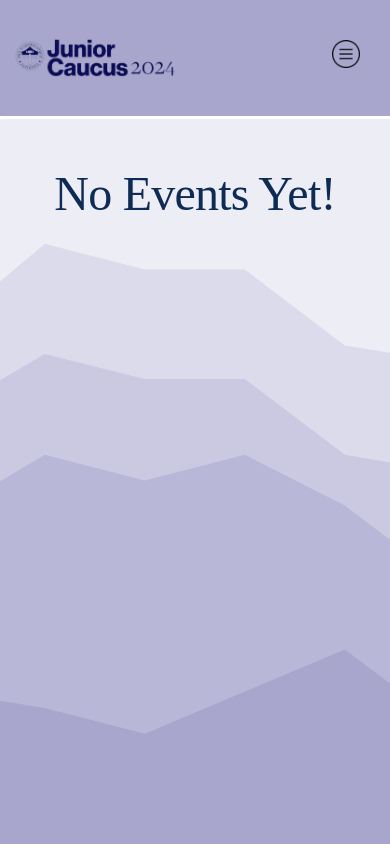
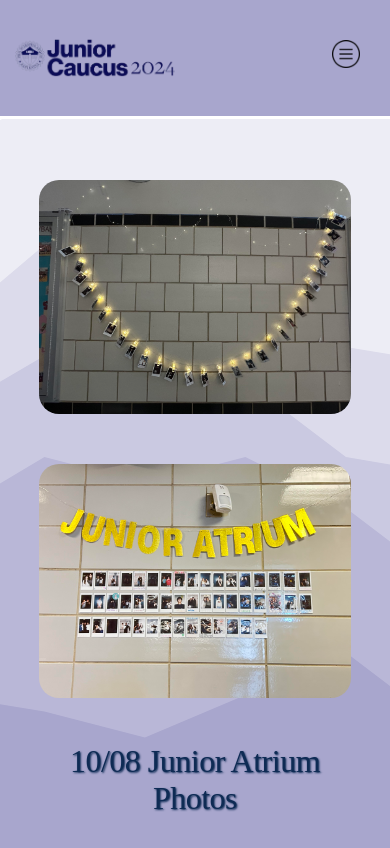
Before and after one commit to Rahuldeb5/junior.stuysu.org, a React (Create React App) app: page /other in a window 390 px wide. Built offline with nearby package versions, Linux system fonts and the light colour scheme; a web font is replaced by a local one.

Commit message:
updated events page with atrium image stuff

```diff
--- a/src/pages/Home.jsx
+++ b/src/pages/Home.jsx
@@ -12,7 +12,7 @@ import RandomQuote from "../comps/RandomQuote";
 
 export default function Home() {
   const magazineUrl =
-    "https://www.instagram.com/p/C_bW7dpP1kA/?igsh=MXV0dnNramVxYzhxYg%3D%3D";
+    "https://www.instagram.com/p/DAmgjZYvdD1/";
 
   const mobile = window.innerWidth <= 430;
 
--- a/src/pages/Members.css
+++ b/src/pages/Members.css
@@ -32,7 +32,7 @@
   justify-content: center;
   margin-left: 40px;
   margin-right: 40px;
-  font-size: 20px;
+  font-size: 20px !important;
 }
 
 .caucusMember {
@@ -60,10 +60,11 @@
   flex-wrap: wrap;
   justify-content: center;
   align-items: center;
+  padding-bottom: 50px;
 }
 
 .member-sub-box {
-  padding: 1rem;
+  padding: 1.5rem;
   display: flex;
   flex-direction: column;
   justify-content: center;
@@ -104,7 +105,7 @@
 
 @media screen and (max-width: 430px) {
   .caucusMember {
-    max-width: 95%;
+    max-width: 100%;
     white-space: nowrap;
     display: inline-block;
     overflow: hidden;
@@ -128,7 +129,20 @@
     align-items: center;
     gap: 20px;
     border: 10px black;
-    max-width: 80%;
+    max-width: 95%;
+  }
+
+  .bio-typography {
+    padding: 20px;
+    background-color: #0e2b54;
+    color: white;
+    border-radius: 25px;
+    font-family: Lora;
+    font-weight: 300;
+    justify-content: center;
+    margin-left: 40px;
+    margin-right: 40px;
+    font-size: 1.2rem !important;
   }
 
 }
--- a/src/pages/Members.jsx
+++ b/src/pages/Members.jsx
@@ -45,7 +45,7 @@ export default function About() {
                         <Box className="member-sub-box">
                             <img
                                 src={getMemberPhoto(member.Name)}
-                                style={{ display: "block", marginLeft: "auto", marginRight:"auto", paddingBottom: "25px"}}
+                                style={{display: "block", marginLeft: "auto", marginRight:"auto", paddingBottom: "25px"}}
                             />
                             <Typography
                                 className="name-typography"
--- a/src/pages/OtherEvents.css
+++ b/src/pages/OtherEvents.css
@@ -6,15 +6,39 @@
   box-sizing: border-box;
 }
 
+.otherevents-title-box {
+  display: flex;
+  justify-content: left;
+  align-items: left;
+  padding-right: 710px
+}
+
 .otherevents-title {
   display: flex;
   justify-content: center;
+  align-items: center;
+  font-size: 3.5rem !important;
+  border: 100px;
+  border-color: #0e2b54;
+  background-color: transparent;
+  color: #0e2b54;
+  border-radius: 25px;
+  font-weight: bold;
+  padding: 50px;
+  text-shadow: 1px 1px 2px #0e2b54;
+  justify-content: left;
+  align-items: left;
 }
 
 @media screen and (max-width: 430px) {
   .otherevents-title {
     font-size: 3em !important;
   }
+}
+.event-content {
+  display: flex;
+  flex-direction: column;
+
 }
 
 .other-page {
@@ -28,7 +52,7 @@
   overflow-y: auto; /* Allows vertical scrolling */
   display: flex;
   flex-direction: column;
-  gap: 16px;
+  gap: 30px;
   padding-top: 5rem;
 }
 
@@ -59,7 +83,7 @@
   flex: 1 1 85%;
   overflow: hidden;
   color: #0e2b54;
-  text-shadow: 1px 1px 2px #0e2b54;
+  text-shadow: 1px 1px 10px #0e2b54;
 }
 
 .event-blurb {
@@ -89,6 +113,38 @@
   padding-right: 3em;
 }
 
+.info {
+  display: flex;
+  flex-direction: column;
+  gap: 15px;
+  align-items: center;
+}
+
+.info .otherevents-title-box{
+  display: flex;
+  flex-direction: column;
+  gap: 75px;
+  align-items: left;
+}
+
+.photo-box {
+  padding-top: 50px;
+  display: flex;
+  flex-direction: row;
+  max-width: 100%;
+  justify-content: center;
+  align-items: center;
+  gap: 60px;
+}
+
+.photo-box img {
+  max-width: 100%;
+  height: auto;
+  max-height: 500px;
+  object-fit: contain;
+  border-radius: 20px;
+}
+
 .events-card:hover {
   background-color: #a8a6cd;
 }
@@ -102,4 +158,38 @@
     padding-top: 1.5em !important;
     font-size: 1.25rem !important;
   }
+
+  .photo-box {
+    padding-top: 20px;
+    display: flex;
+    flex-direction: column;
+    max-width: 80%;
+    justify-content: center;
+    align-items: center;
+    gap: 50px;
+  }
+
+  .otherevents-title-box {
+    display: flex;
+    justify-content: center;
+    align-items: center;
+    padding: 0px;
+  }
+
+  .otherevents-title {
+    display: flex;
+    justify-content: center;
+    align-items: center;
+    font-size: 2rem !important;
+    border: 100px;
+    border-color: #0e2b54;
+    background-color: transparent;
+    color: #0e2b54;
+    border-radius: 25px;
+    font-weight: bold;
+    padding: 30px;
+    text-shadow: 1px 1px 2px #0e2b54;
+    justify-content: left;
+    align-items: left;
+  }
 }
--- a/src/pages/OtherEvents.jsx
+++ b/src/pages/OtherEvents.jsx
@@ -8,15 +8,25 @@ export default function OtherEvents() {
       <Box className="navbar">
         <Navbar {...{ page: "OtherEvents" }} />
       </Box>
-      <Box className="content">
+      <Box className="event-content">
         <Box className="info">
+          <Box className="photo-box">
+            <img
+            src="/images/UAtrium.jpg"
+            />
+                        <img
+            src="/images/JuniorAtrium.jpg"
+            />
+          </Box>
+          <Box className="otherevents-title-box">
           <Typography
             variant="h1"
             className="otherevents-title"
             style={{ fontFamily: "Baskervville SC" }}
           >
-            No Events Yet!
+            10/08 Junior Atrium Photos
           </Typography>
+          </Box>
         </Box>
 
       </Box>
```
Also changed, not shown: public/images/JuniorAtrium.jpg (added), public/images/UAtrium.jpg (added).
